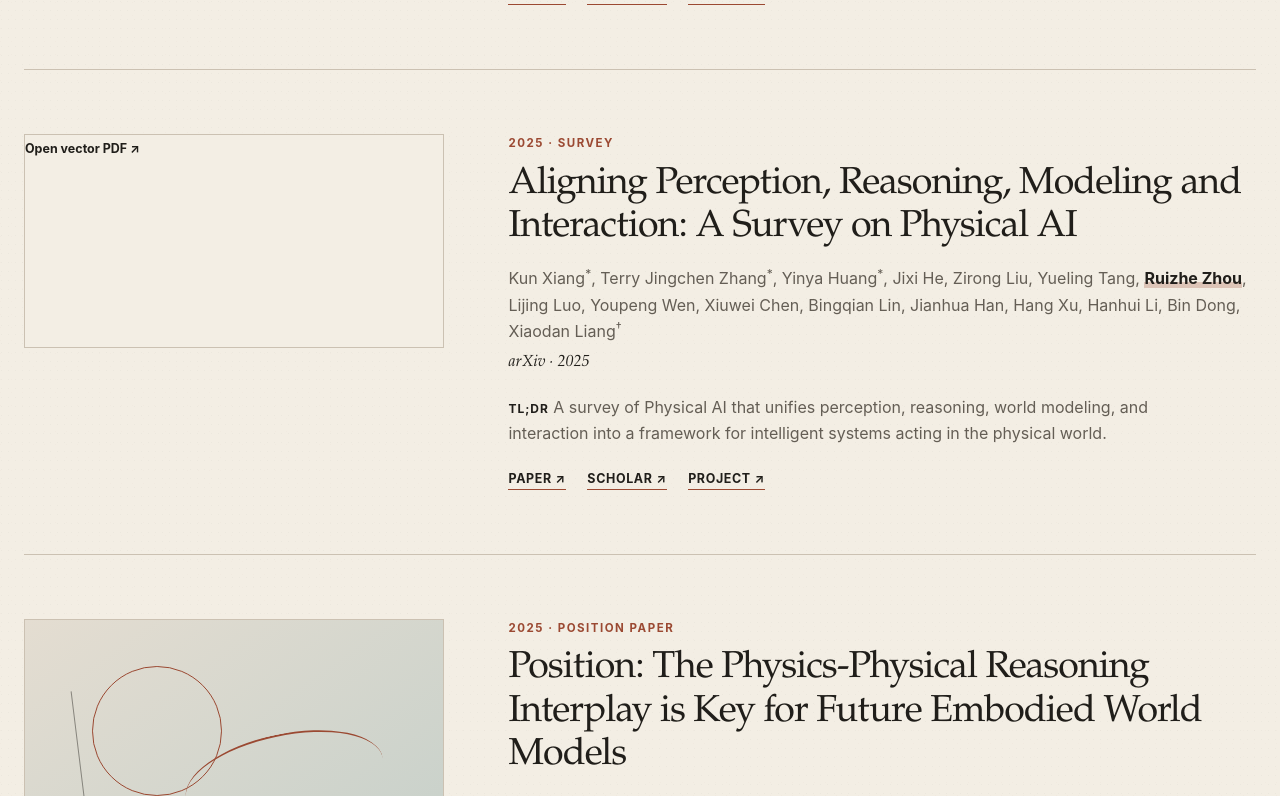
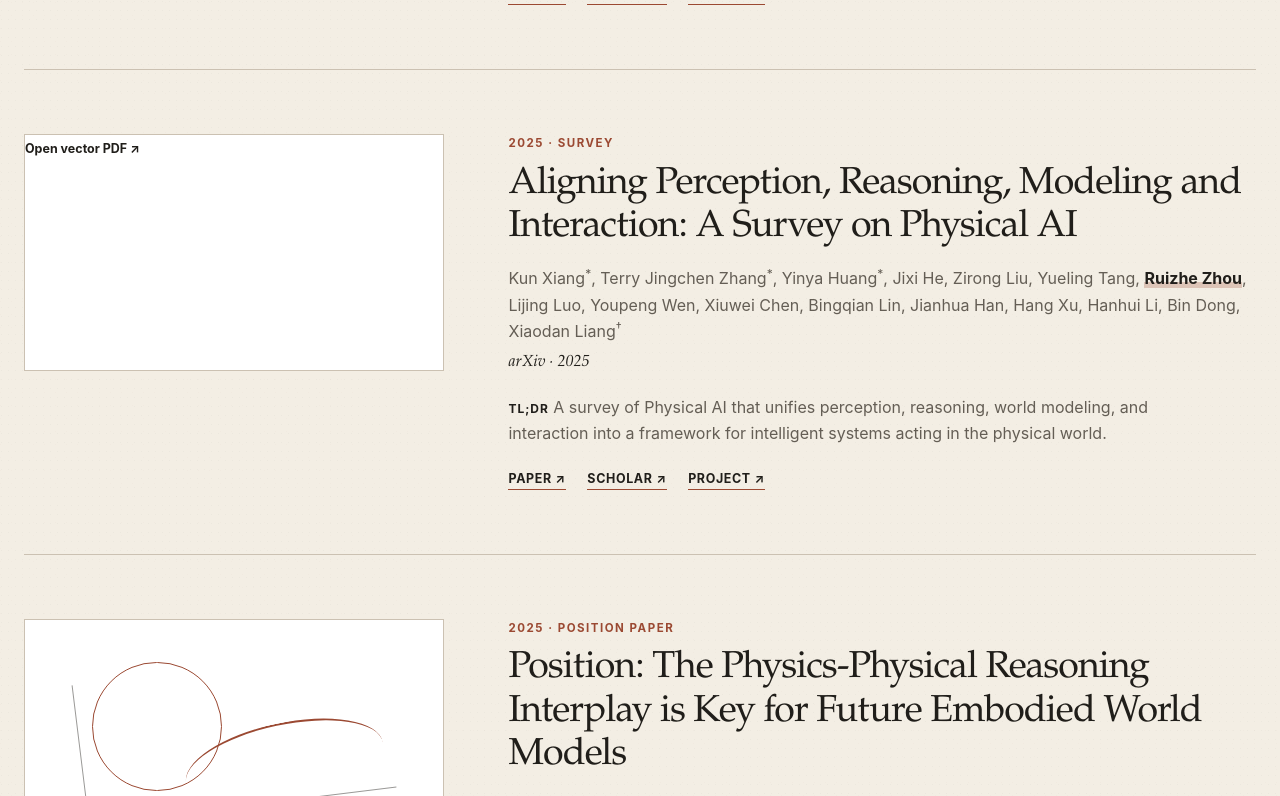
Before and after one commit to RitzChow/RitzChow.github.io, a Next.js app: page /publications in a window 1280 px wide. Shown: the part 1324-2120 px from the top of the page. Built offline with nearby package versions, Linux system fonts and the light colour scheme.

Commit message:
refine uniform publication media canvas

```diff
--- a/src/app/globals.css
+++ b/src/app/globals.css
@@ -337,21 +337,15 @@ a {
 .paper-figure {
   position: relative;
   width: 100%;
-  aspect-ratio: 8 / 5;
   margin: 0;
   overflow: hidden;
   border: 1px solid var(--rule);
-  background: #e8e0d3;
 }
 
-.paper-figure img { width: 100%; height: 100%; object-fit: cover; }
-.paper-figure--pdf { background: var(--paper); }
-.paper-figure--pdf object { display: block; width: 100%; height: 100%; border: 0; }
+.paper-figure--uniform { aspect-ratio: 16 / 9; background: #fff; }
+.paper-figure img { display: block; width: 100%; height: 100%; object-fit: contain; object-position: center; }
+.paper-figure--pdf object { display: block; width: 100%; height: 100%; border: 0; object-fit: contain; object-position: center; }
 .paper-figure--pdf a { color: var(--ink); font-size: 0.78rem; font-weight: 700; }
-.paper-figure--fallback { background: linear-gradient(145deg, #e9e1d4, #d9cebe); }
-.paper-figure--physical-ai { background: linear-gradient(145deg, #e8dfd0, #cfc7b7); }
-.paper-figure--world-models { background: linear-gradient(145deg, #e4ddd1, #c6d0ca); }
-.paper-figure--text-detection { background: linear-gradient(145deg, #e9dfcf, #d8c0b8); }
 .paper-figure__orb { position: absolute; top: 18%; left: 16%; width: 31%; aspect-ratio: 1; border: 1px solid var(--clay); border-radius: 50%; }
 .paper-figure__axis { position: absolute; inset: 20% 13%; border-left: 1px solid rgb(32 30 26 / 45%); border-bottom: 1px solid rgb(32 30 26 / 45%); transform: rotate(-7deg); }
 .paper-figure__trace { position: absolute; right: 14%; bottom: 22%; width: 48%; height: 34%; border-top: 2px solid var(--clay); border-radius: 50%; transform: rotate(-12deg); }
--- a/src/components/paper-figure.tsx
+++ b/src/components/paper-figure.tsx
@@ -9,7 +9,6 @@ interface PaperFigureProps {
   image?: string;
   imageAlt?: string;
   pdfMedia?: string;
-  mediaAspectRatio?: number;
 }
 
 function fallbackCategory(category: string) {
@@ -23,17 +22,13 @@ export function PaperFigure({
   image,
   imageAlt,
   pdfMedia,
-  mediaAspectRatio,
 }: PaperFigureProps) {
   const [imageFailed, setImageFailed] = useState(false);
 
   if (pdfMedia) {
     const pdfPath = sitePath(pdfMedia);
     return (
-      <figure
-        className="paper-figure paper-figure--pdf"
-        style={{ aspectRatio: mediaAspectRatio }}
-      >
+      <figure className="paper-figure paper-figure--uniform paper-figure--pdf">
         <object
           data={pdfPath}
           type="application/pdf"
@@ -54,7 +49,7 @@ export function PaperFigure({
 
   if (image && !imageFailed) {
     return (
-      <figure className="paper-figure">
+      <figure className="paper-figure paper-figure--uniform">
         {/* Static export images are deliberately native and base-path prefixed. */}
         {/* eslint-disable-next-line @next/next/no-img-element */}
         <img
@@ -71,7 +66,7 @@ export function PaperFigure({
   const safeCategory = fallbackCategory(category);
   return (
     <figure
-      className={`paper-figure paper-figure--fallback paper-figure--${safeCategory}`}
+      className={`paper-figure paper-figure--uniform paper-figure--fallback paper-figure--${safeCategory}`}
       data-figure-category={safeCategory}
       aria-hidden="true"
     >
--- a/src/components/publication-list.tsx
+++ b/src/components/publication-list.tsx
@@ -53,7 +53,6 @@ export function PublicationList({ publications }: PublicationListProps) {
             image={publication.image}
             imageAlt={publication.imageAlt}
             pdfMedia={publication.pdfMedia}
-            mediaAspectRatio={publication.mediaAspectRatio}
           />
           <div className="publication-row__content">
             <p className="publication-kicker">
```
Also changed, not shown: 2 other files (tests, documents, lock files or other folders).
